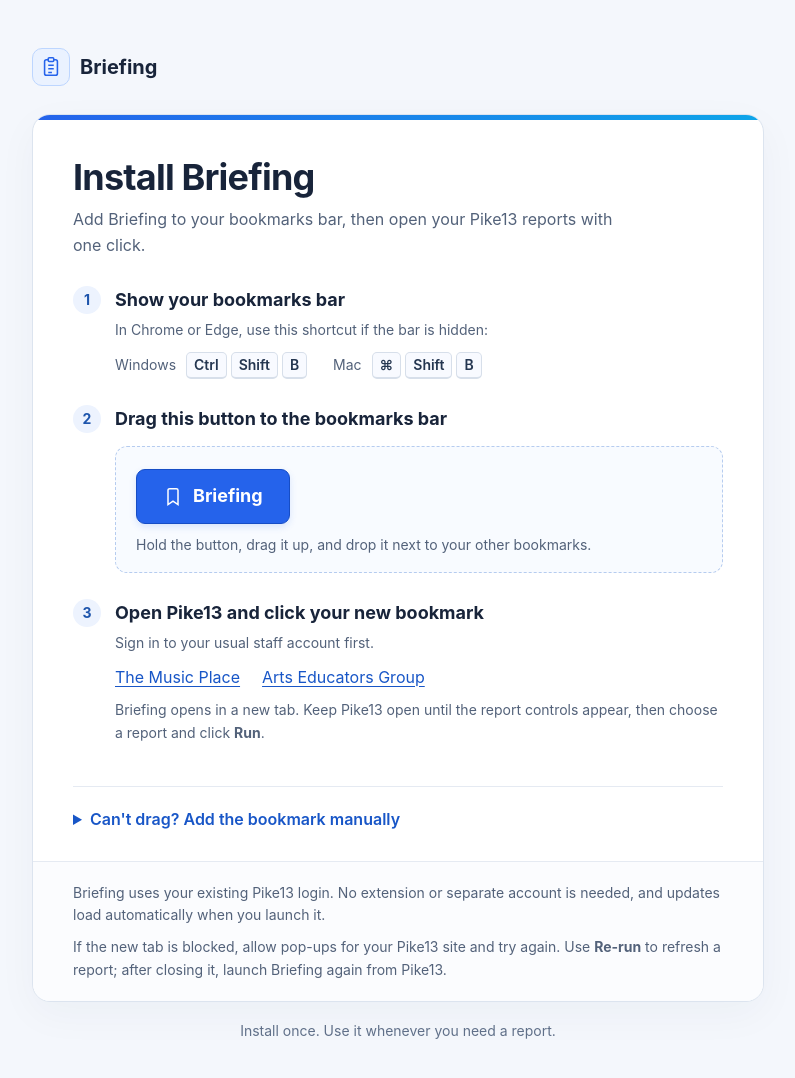
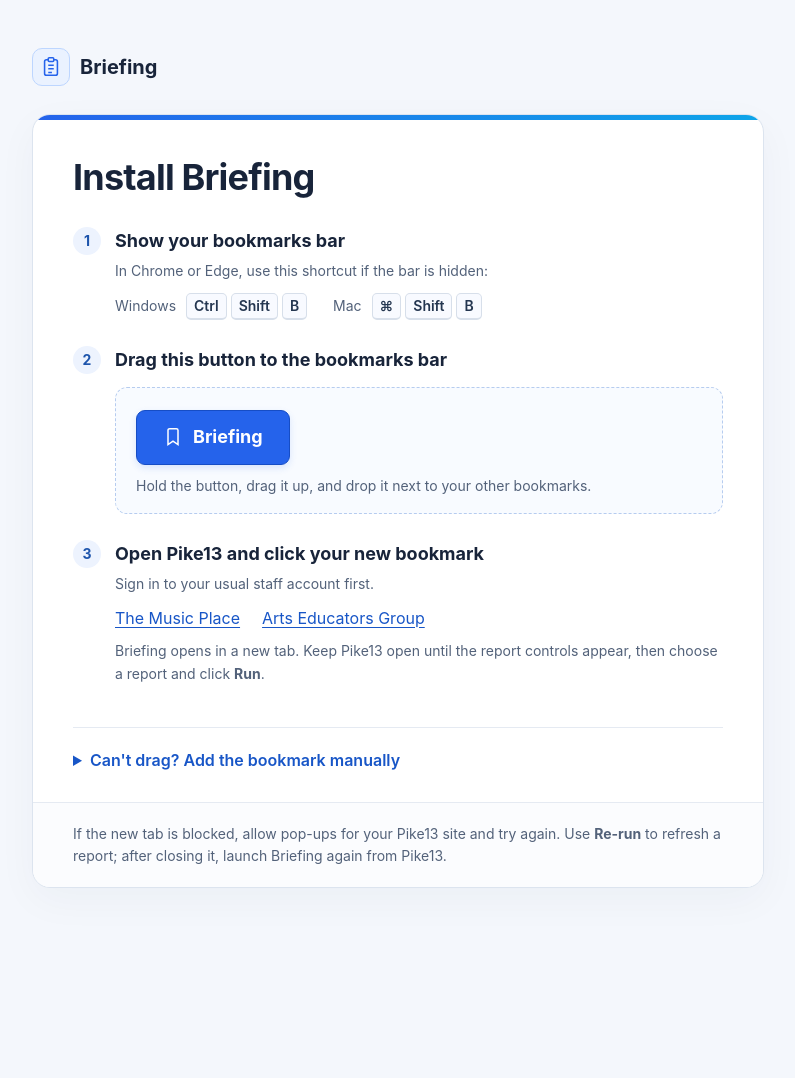
Before and after one commit to mnlynam/pike13-briefing-install, a plain HTML site: page index.html in a window 1280 px wide. Shown: the whole page, without its empty margins (242-1037 px from the left). After the commit the page ends 936 px from the top, so only its background shows below. Drawn offline with Linux system fonts and the light colour scheme.

Commit message:
Remove promotional wording from installation instructions

```diff
--- a/index.html
+++ b/index.html
@@ -3,7 +3,7 @@
 <head>
   <meta charset="utf-8">
   <meta name="viewport" content="width=device-width, initial-scale=1">
-  <meta name="description" content="Add Briefing to your bookmarks bar to run and share Pike13 reports.">
+  <meta name="description" content="Installation instructions for the Pike13 Briefing bookmarklet.">
   <meta name="color-scheme" content="light">
   <title>Install Briefing</title>
   <style>
@@ -18,8 +18,7 @@
     main { overflow: hidden; border: 1px solid #dce4ef; border-radius: 18px; background: white; box-shadow: 0 12px 40px #1d31570a; }
     .accent { height: 5px; background: linear-gradient(90deg, #2563eb, #0ea5e9); }
     .content { padding: 36px 40px 28px; }
-    h1 { margin: 0 0 8px; font-size: clamp(28px, 4vw, 36px); line-height: 1.2; letter-spacing: -0.8px; }
-    .intro { margin: 0 0 28px; color: #53627a; max-width: 540px; }
+    h1 { margin: 0 0 28px; font-size: clamp(28px, 4vw, 36px); line-height: 1.2; letter-spacing: -0.8px; }
     .steps { list-style: none; counter-reset: setup; padding: 0; margin: 0; }
     .steps > li { position: relative; padding: 0 0 26px 42px; counter-increment: setup; }
     .steps > li::before { content: counter(setup); position: absolute; left: 0; top: 0; width: 28px; height: 28px; border-radius: 50%; background: #edf3fe; color: #1e55ac; font-weight: 700; text-align: center; line-height: 28px; font-size: 14px; }
@@ -48,7 +47,6 @@
     button:hover { background: #f0f5ff; }
     .footnote { padding: 20px 40px; border-top: 1px solid #e5eaf2; background: #fbfcfe; font-size: 14px; color: #53627a; }
     .footnote p:last-child { margin-bottom: 0; }
-    footer { margin-top: 18px; text-align: center; font-size: 14px; color: #607089; }
     .mobile-note { display: none; }
     @media (max-width: 600px) {
       .shell { margin: 24px auto; padding: 0 16px; }
@@ -71,7 +69,6 @@
       <div class="accent"></div>
       <div class="content">
         <h1>Install Briefing</h1>
-        <p class="intro">Add Briefing to your bookmarks bar, then open your Pike13 reports with one click.</p>
         <p class="mobile-note">Open this page in Chrome or Edge on a computer to install the bookmark.</p>
         <ol class="steps">
           <li>
@@ -109,11 +106,9 @@
         </details>
       </div>
       <aside class="footnote">
-        <p>Briefing uses your existing Pike13 login. No extension or separate account is needed, and updates load automatically when you launch it.</p>
         <p>If the new tab is blocked, allow pop-ups for your Pike13 site and try again. Use <strong>Re-run</strong> to refresh a report; after closing it, launch Briefing again from Pike13.</p>
       </aside>
     </main>
-    <footer>Install once. Use it whenever you need a report.</footer>
   </div>
   <script>
     const bookmark = document.getElementById('bookmark');
```
